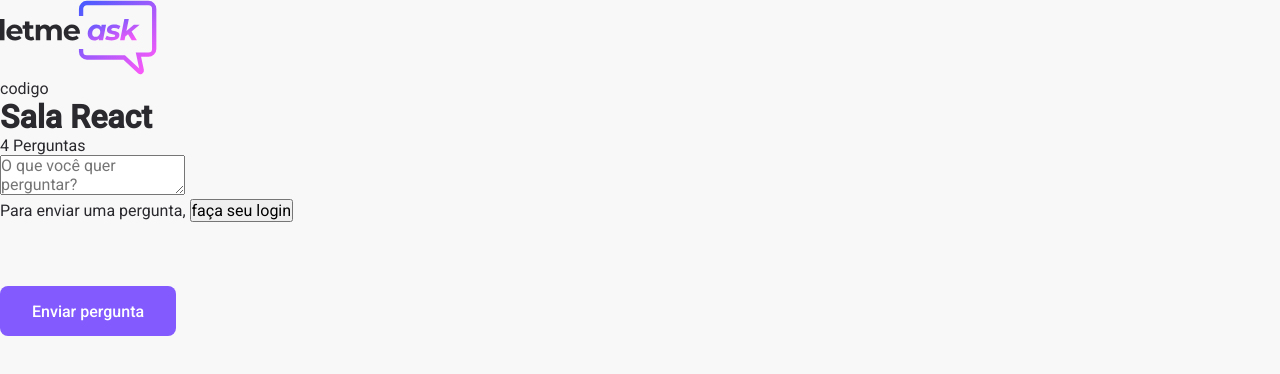
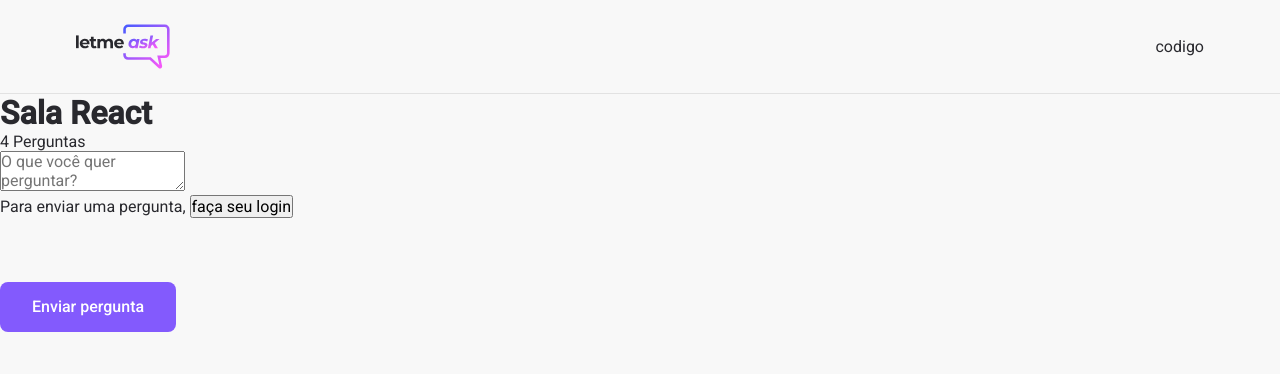
Before and after one commit to phlima3/LetmeAsk-App, a React (Create React App) app: page /rooms/1 in a window 1280 px wide. Shown: the top 374 px of the page. Built offline with nearby package versions, Linux system fonts and the light colour scheme; no server answers.

Commit message:
Initial Styling room page

```diff
--- a/src/Pages/Room.tsx
+++ b/src/Pages/Room.tsx
@@ -1,5 +1,7 @@
 import logoImage from "../Assets/Images/logo.svg";
 import { Button } from "../Components/Button";
+
+import "../Styles/room.scss";
 
 export function Room() {
   return (
@@ -10,7 +12,7 @@ export function Room() {
           <div>codigo</div>
         </div>
       </header>
-      <main className="content">
+      <main>
         <div className="room-title">
           <h1>Sala React</h1>
           <span>4 Perguntas</span>
--- /dev/null
+++ b/src/Styles/room.scss
@@ -0,0 +1,22 @@
+#page-room {
+  header {
+    padding: 24px;
+    border-bottom: 1px solid #e2e2e2;
+
+    .content {
+      max-width: 1128px;
+      margin: 0 auto;
+      display: flex;
+      justify-content: space-between;
+      align-items: center;
+
+      > img {
+        max-height: 45px;
+      }
+    }
+  }
+  main {
+    max-height: 800px;
+    margin: 0 auto;
+  }
+}
```
